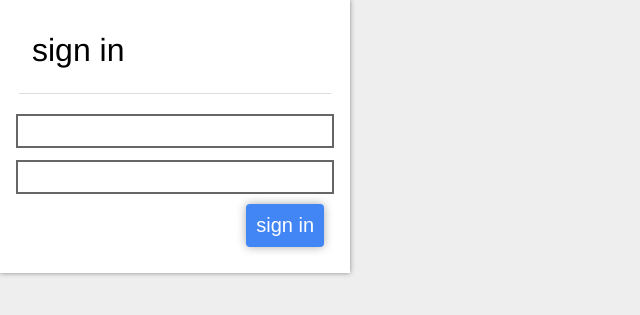
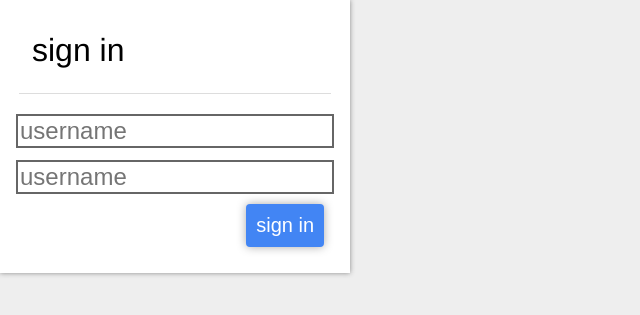
Before and after one commit to turbio/infotech-final, a PHP site: page /signin in a window 1280 px wide. Shown: the top 315 px of the page, without its empty margins (0-640 px from the left). Run offline with PHP 8.4, Linux system fonts and the light colour scheme; a stand-in replaces the project's code that opens the database connection.

Commit message:
fixed some other stuff

```diff
--- a/templates/dashboard.php
+++ b/templates/dashboard.php
@@ -13,7 +13,7 @@ $titlebar = new TitleBar();
 $titlebar->setButton('signout_button', 'signout', 'signout.php');
 $userImage = '<img id="user_image" src="res/loading.gif"/> ';
 $titlebar->setButton('username_button', $userImage . user::getName(), 'profile.php');
-$titlebar->sesettton('example_button', 'example button', 'href="http://example.com"');
+$titlebar->setButton('example_button', 'example button', 'href="http://example.com"');
 
 $titlebar->render();
 
--- a/templates/signin.php
+++ b/templates/signin.php
@@ -13,10 +13,10 @@ if(isset($this->error)){
 }
 
 echo '<form action="signin.php" method="POST">
-		<input type="text" name="username" id="username" class="field">
+		<input type="text" name="username" placeholder="username" class="field"/>
 		<br/>
-		<input type="password" name="password" id="password" class="field">
+		<input type="password" name="password" placeholder="username" class="field"/>
 		<br/>
-		<input type="submit" value="sign in" class="button">
+		<input type="submit" value="sign in" class="button"/>
 	</form>';
 echo '</div>';
--- a/templates/title_bar.php
+++ b/templates/title_bar.php
@@ -3,7 +3,7 @@
 		<div id="logo_icon_container">
 			<object type="image/svg+xml" data="res/logo.svg" id="logo">logo</object>
 		</div>
-		<div id="logo_text">title?</div>
+		<div id="logo_text">asdffdas?</div>
 	</div></a>
 	<div id="right_button_container">
 <?php
```
